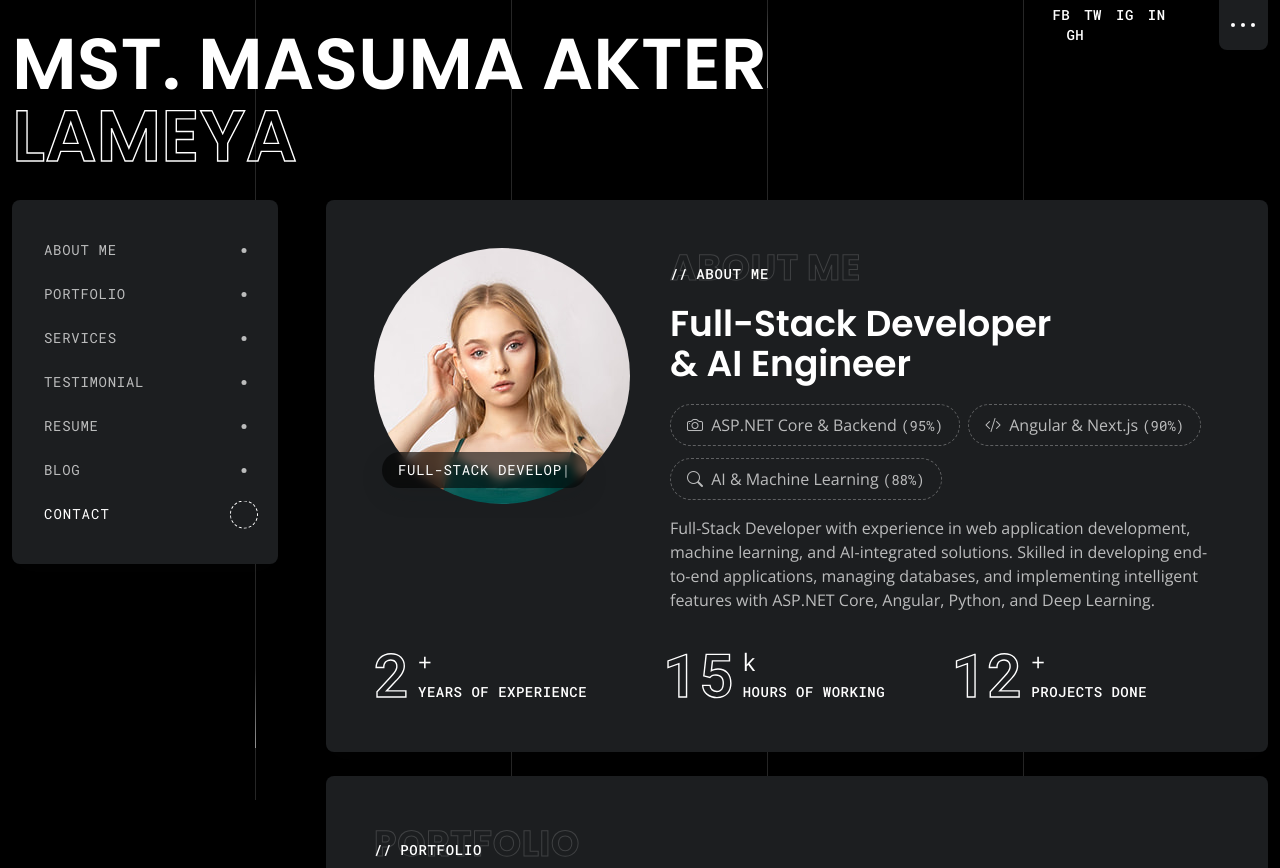
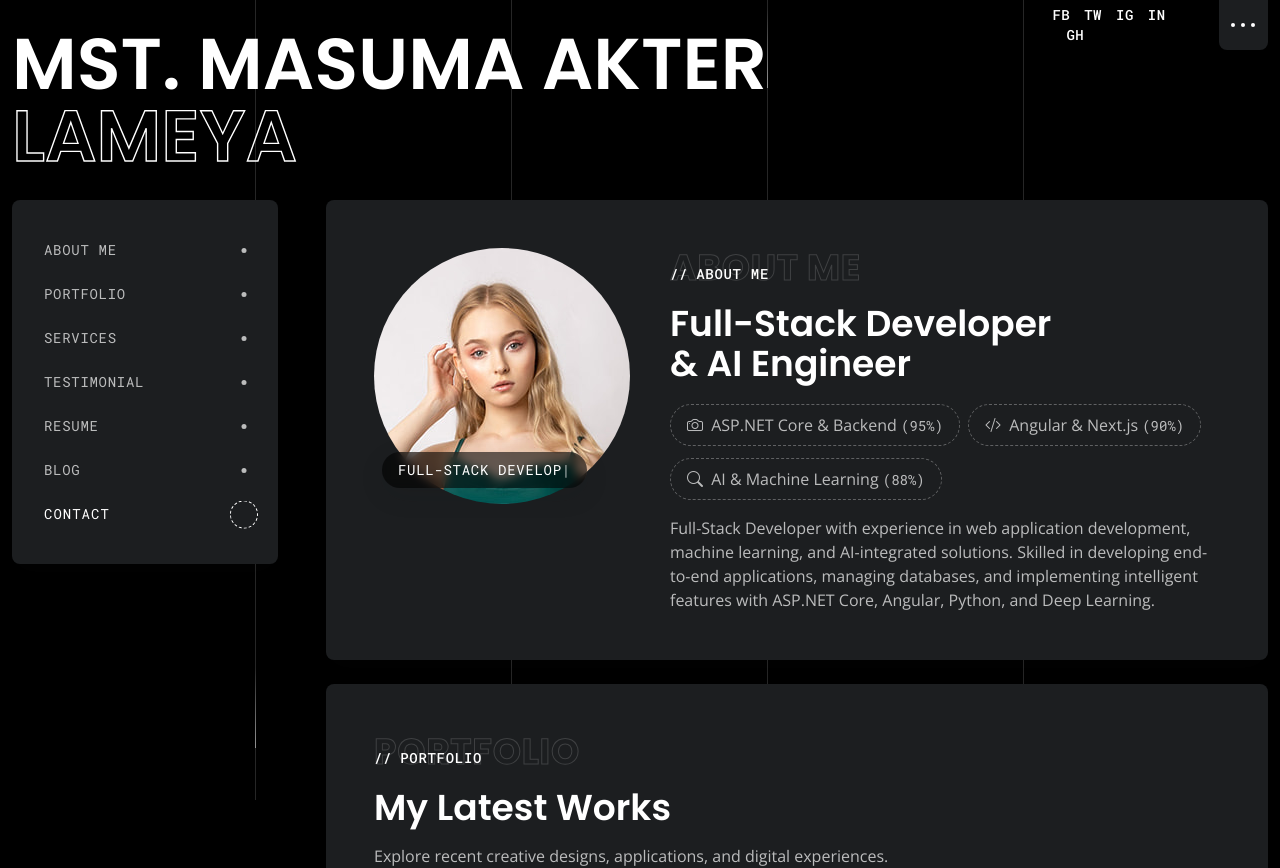
Before and after one commit to MasumaLameya/portfolio, an Angular app: page / in a window 1280 px wide. Shown: the top 868 px of the page. Built offline with nearby package versions, Linux system fonts and the light colour scheme; no server answers; the database is empty; a web font is replaced by a local one.

Commit message:
feat: remove stats counters from About section as requested

```diff
--- a/src/app/pages/home/home.component.html
+++ b/src/app/pages/home/home.component.html
@@ -29,22 +29,6 @@
             </li>
           </ul>
           <p class="text-pColor dark:text-white/70">{{ profile().bio }}</p>
-        </div>
-      </div>
-
-      <!-- Stats Counters -->
-      <div class="grid grid-cols-1 lg:grid-cols-3 gap-5 mt-8">
-        <div class="flex items-center">
-          <div class="pe-2"><h1 class="font-mono font-semibold text-6xl stroke-text"><span class="counter">{{ profile().years_experience }}</span></h1></div>
-          <div class="dark:text-white"><h4 class="block text-2xl font-normal mb-1">+</h4><p class="font-mono font-medium text-sm uppercase tracking-[0.5px]">Years of Experience</p></div>
-        </div>
-        <div class="flex items-center">
-          <div class="pe-2"><h1 class="font-mono font-semibold text-6xl stroke-text"><span class="counter">{{ profile().hours_working }}</span></h1></div>
-          <div class="dark:text-white"><h4 class="block text-2xl font-normal mb-1">k</h4><p class="font-mono font-medium text-sm uppercase tracking-[0.5px]">Hours of Working</p></div>
-        </div>
-        <div class="flex items-center">
-          <div class="pe-2"><h1 class="font-mono font-semibold text-6xl stroke-text"><span class="counter">{{ profile().projects_done }}</span></h1></div>
-          <div class="dark:text-white"><h4 class="block text-2xl font-normal mb-1">+</h4><p class="font-mono font-medium text-sm uppercase tracking-[0.5px]">Projects Done</p></div>
         </div>
       </div>
     </div>
--- a/src/app/pages/home/home.component.ts
+++ b/src/app/pages/home/home.component.ts
@@ -308,10 +308,7 @@ export class HomeComponent implements OnInit, AfterViewInit, OnDestroy {
     const targetValues = [
       p.photoshoot_pct || 95,
       p.tailwind_pct || 90,
-      p.seo_pct || 80,
-      p.years_experience || 14,
-      parseInt(p.hours_working || '50') || 50,
-      p.projects_done || 90
+      p.seo_pct || 88
     ];
 
     counterElements.forEach((el, idx) => {
```
